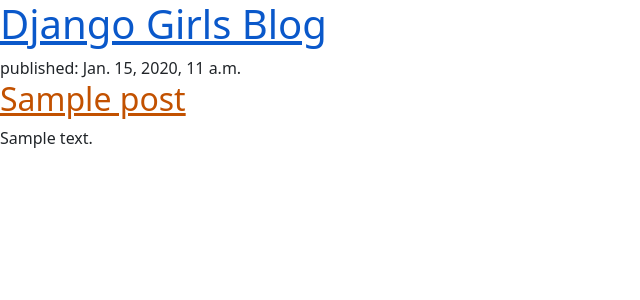
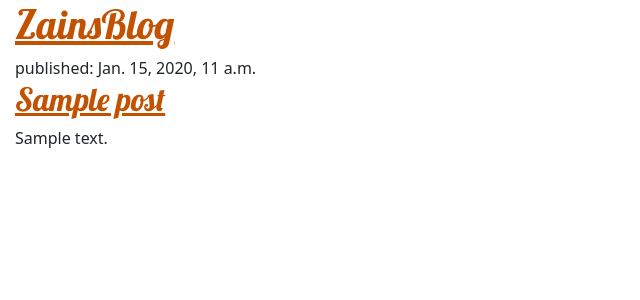
Before and after one commit to zrife2/my-first-blog, a Django app: page / in a window 1280 px wide. Shown: the top 300 px of the page, without its empty margins (0-640 px from the left). Run offline with Django 3.2, Linux system fonts and the light colour scheme; tables that the repository leaves empty hold one stand-in row (values such as "Sample post").

Commit message:
544533333

```diff
--- a/blog/static/css/blog.css
+++ b/blog/static/css/blog.css
@@ -1,3 +1,7 @@
 h1 a, h2 a {
     color: #C25100;
+    font-family: 'Lobster';
 }
+body {
+    padding-left: 15px;
+}
--- a/blog/templates/blog/post_list.html
+++ b/blog/templates/blog/post_list.html
@@ -2,13 +2,14 @@
 <!DOCTYPE html>
 <html>
     <head>
-        <title>Django Girls blog</title>
+        <title>ZainsBlog</title>
+        <link href="//fonts.googleapis.com/css?family=Lobster&subset=latin,latin-ext" rel="stylesheet" type="text/css">
         <link rel="stylesheet" href="https://cdn.jsdelivr.net/npm/bootstrap@5.1.3/dist/css/bootstrap.min.css" integrity="sha384-1BmE4kWBq78iYhFldvKuhfTAU6auU8tT94WrHftjDbrCEXSU1oBoqyl2QvZ6jIW3" crossorigin="anonymous">
         <link rel="stylesheet" href="{% static 'css/blog.css' %}">
     </head>
     <body>
         <header>
-            <h1><a href="/">Django Girls Blog</a></h1>
+            <h1><a href="/">ZainsBlog</a></h1>
         </header>
 
         {% for post in posts %}
```
